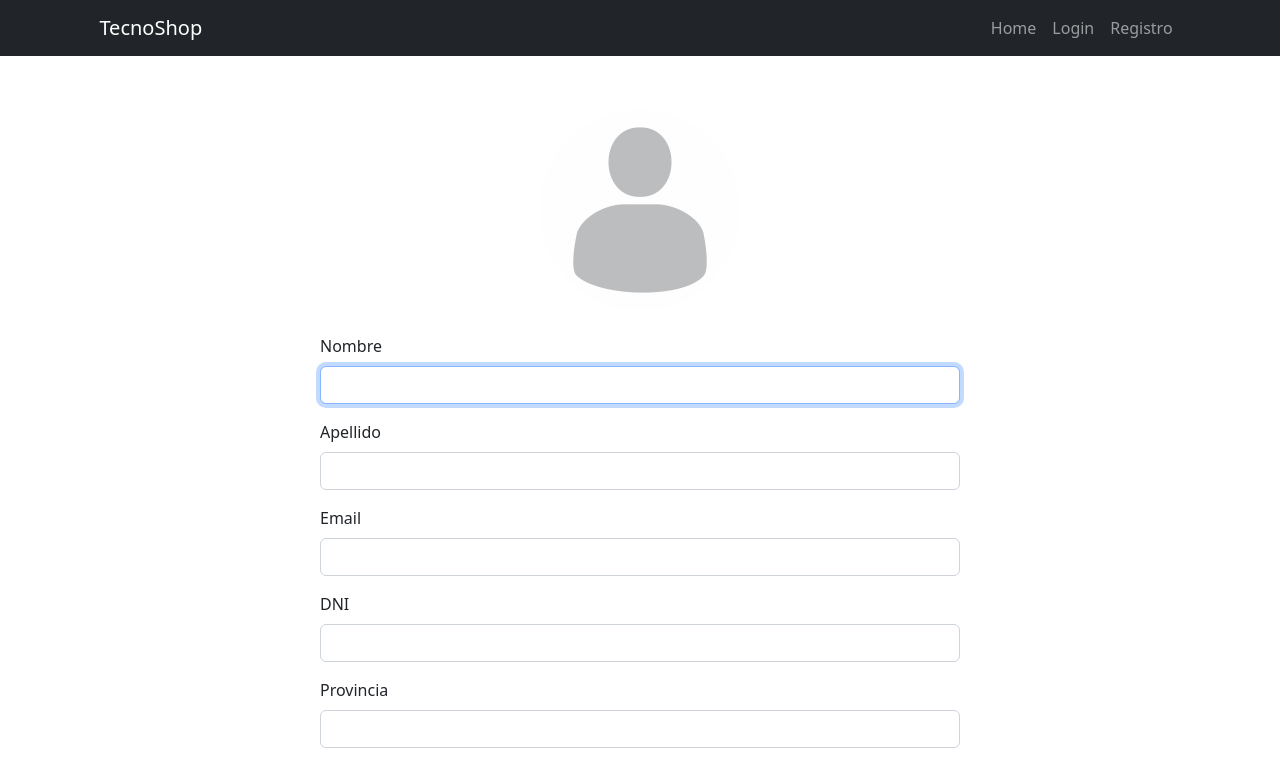
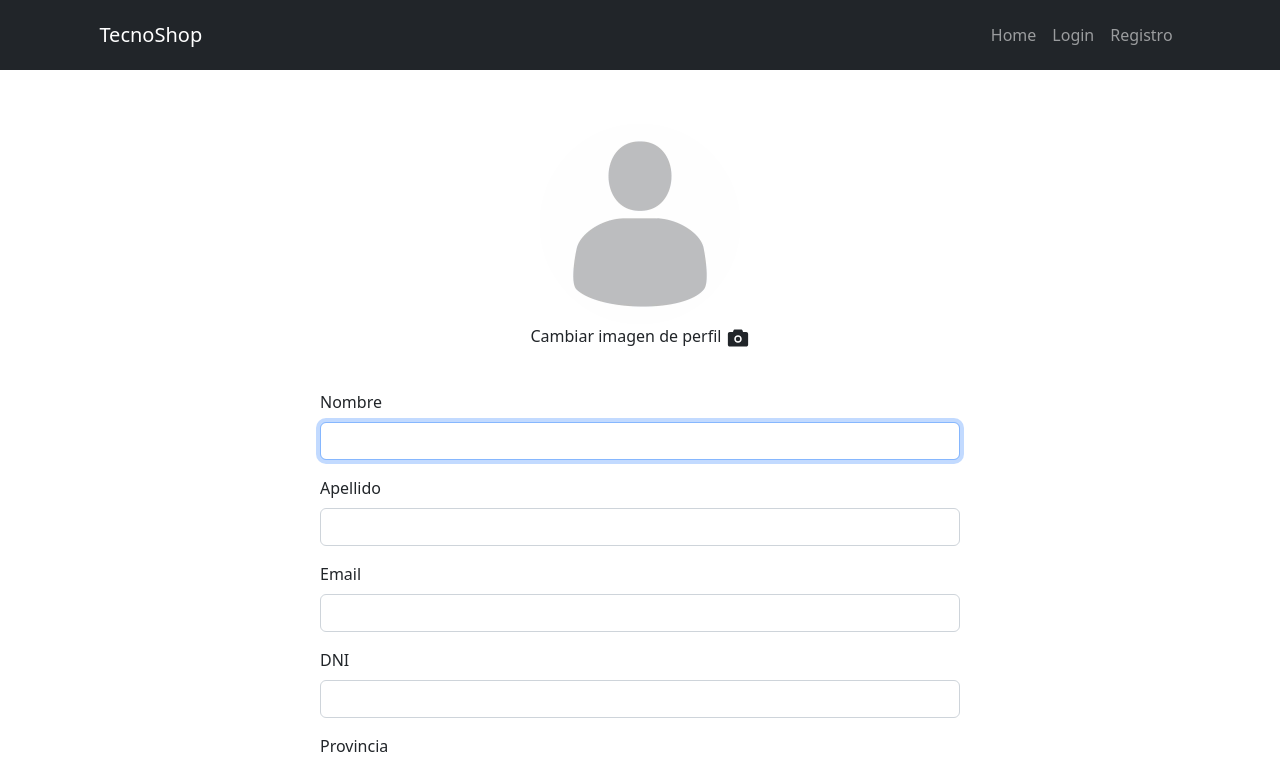
Before and after one commit to Eric9516/Tecno-Shop, a React (Create React App) app: page /perfil/1 in a window 1280 px wide. Shown: the top 764 px of the page. Built offline with nearby package versions, Linux system fonts and the light colour scheme; no server answers; the database is empty.

Commit message:
modificaciones en imagen de perfil

```diff
--- a/src/App.js
+++ b/src/App.js
@@ -9,7 +9,6 @@ import ProductosMod from "./Pages/ProductosMod";
 import AuthProvider from "./Context/AuthContext";
 import Comprar from "./Pages/Compra";
 import Perfil from "./Pages/Perfil";
-import Footer from "./Components/Footer";
 
 function App() {
     return (
@@ -28,7 +27,6 @@ function App() {
                         <Route path="/producto/alta" element={<ProductosAlta />} />
                         <Route path="/producto/editar/:id" element={<ProductosMod />} />
                     </Routes>
-                    <Footer />
                 </AuthProvider>
             </Router>
         </div>
--- a/src/Components/Footer.jsx
+++ b/src/Components/Footer.jsx
@@ -6,6 +6,8 @@ const estilos = {
         height: "180px",
         backgroundColor: "#777",
         marginTop: "50px",
+        position: "relative",
+        bottom: "0",
     },
 };
 
--- a/src/Components/FotoPerfil.jsx
+++ b/src/Components/FotoPerfil.jsx
@@ -5,6 +5,7 @@ import Avatar from "react-avatar-edit";
 import { useContext } from "react";
 import { AuthContext } from "../Context/AuthContext";
 import firebase from "../Config/firebase";
+import { AiFillCamera } from "react-icons/ai";
 
 import img from "../img/perfil.jpg";
 import "primereact/resources/themes/lara-light-indigo/theme.css";
@@ -62,8 +63,12 @@ const FotoPerfil = () => {
                         }}
                         src={image.length ? image : img}
                         alt=""
-                        onClick={() => setDialogs(true)}
                     />
+
+                    <p style={{ cursor: "pointer" }} onClick={() => setDialogs(true)}>
+                        Cambiar imagen de perfil&nbsp;
+                        <AiFillCamera size={"1.5em"} />
+                    </p>
                     <Dialog
                         visible={dialogs}
                         header={() => (
--- a/src/Components/NavBar.jsx
+++ b/src/Components/NavBar.jsx
@@ -7,6 +7,7 @@ import NavDropdown from "react-bootstrap/NavDropdown";
 
 const estilos = {
     navBar: {
+        height: "70px",
         display: "flex",
         justifyContent: "space-evenly",
         marginBottom: "30px",
--- a/src/Components/Productos.jsx
+++ b/src/Components/Productos.jsx
@@ -7,7 +7,7 @@ import { AuthContext } from "../Context/AuthContext";
 import estilos from "../styles/estilosSpinner";
 import { Div, Input, DivBusqueda } from "../styles/estilosProductos";
 import { BsSearch } from "react-icons/bs";
-import Form from "react-bootstrap/Form";
+import Footer from "../Components/Footer";
 import InputGroup from "react-bootstrap/InputGroup";
 
 const Productos = () => {
@@ -48,8 +48,9 @@ const Productos = () => {
             </div>
         );
     } else {
-        if (productosBuscados.length !== 0) {
+        if (productosBuscados.length) {
             return (
+                <div>
                     <Div>
                         <DivBusqueda>
                             <InputGroup className="mb-3">
@@ -82,9 +83,12 @@ const Productos = () => {
                             })}
                         </div>
                     </Div>
+                    <Footer />
+                </div>
             );
         } else {
             return (
+                <div>
                     <Div>
                         <DivBusqueda>
                             <InputGroup className="mb-3">
@@ -147,6 +151,8 @@ const Productos = () => {
                             })}
                         </div>
                     </Div>
+                    <Footer />
+                </div>
             );
         }
     }
--- a/src/styles/estilosSpinner.js
+++ b/src/styles/estilosSpinner.js
@@ -1,6 +1,7 @@
 const estilos = {
     spinner: {
         width: "100%",
+        height: "60vh",
         display: "flex",
         flexDirection: "column",
         justifyContent: "center",
--- a/src/styles/index.css
+++ b/src/styles/index.css
@@ -1,3 +1,9 @@
+html,
+body {
+    margin: 0;
+    padding: 0;
+}
+
 div.btn-toolbar {
     display: flex;
     justify-content: center;
```
Also changed, not shown: src/Pages/Producto.jsx (+6 -5 lines). Lines whose indentation alone changed are shown as unchanged.
